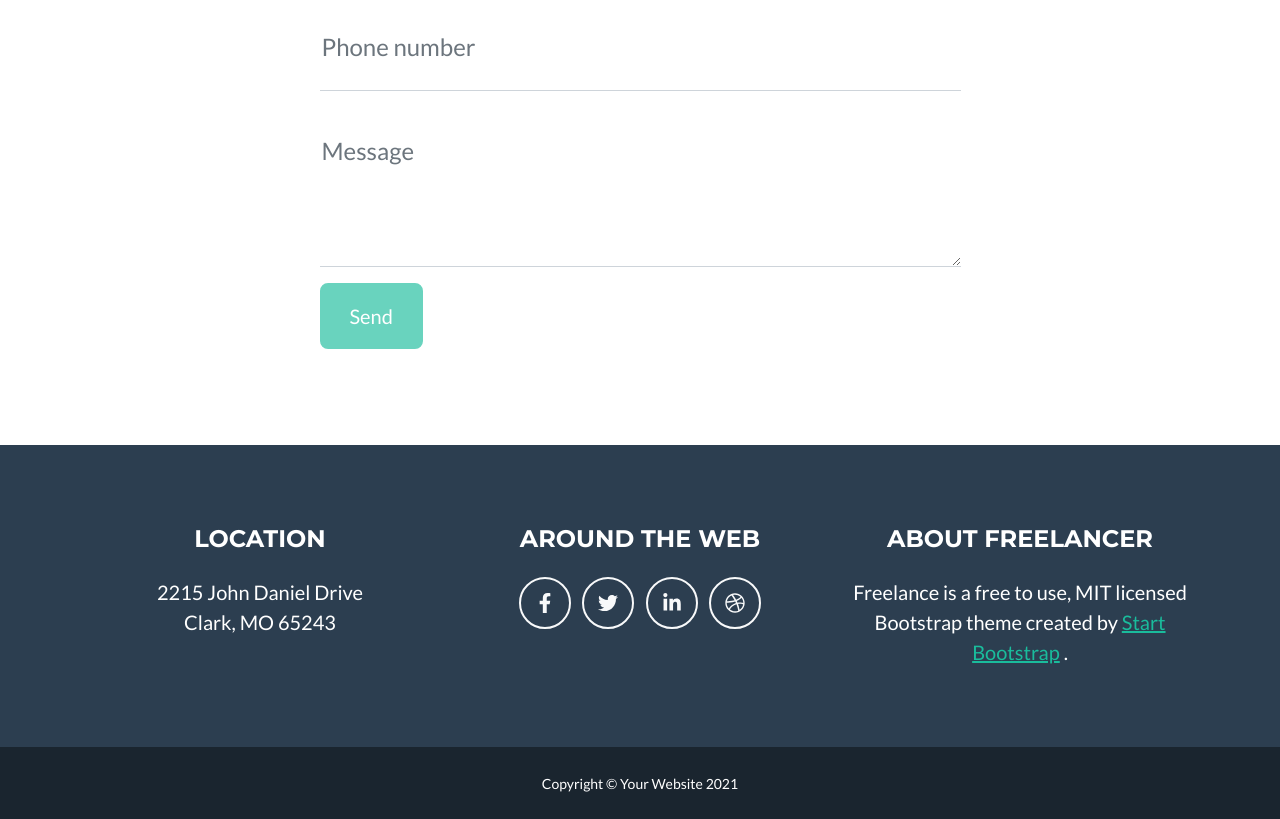
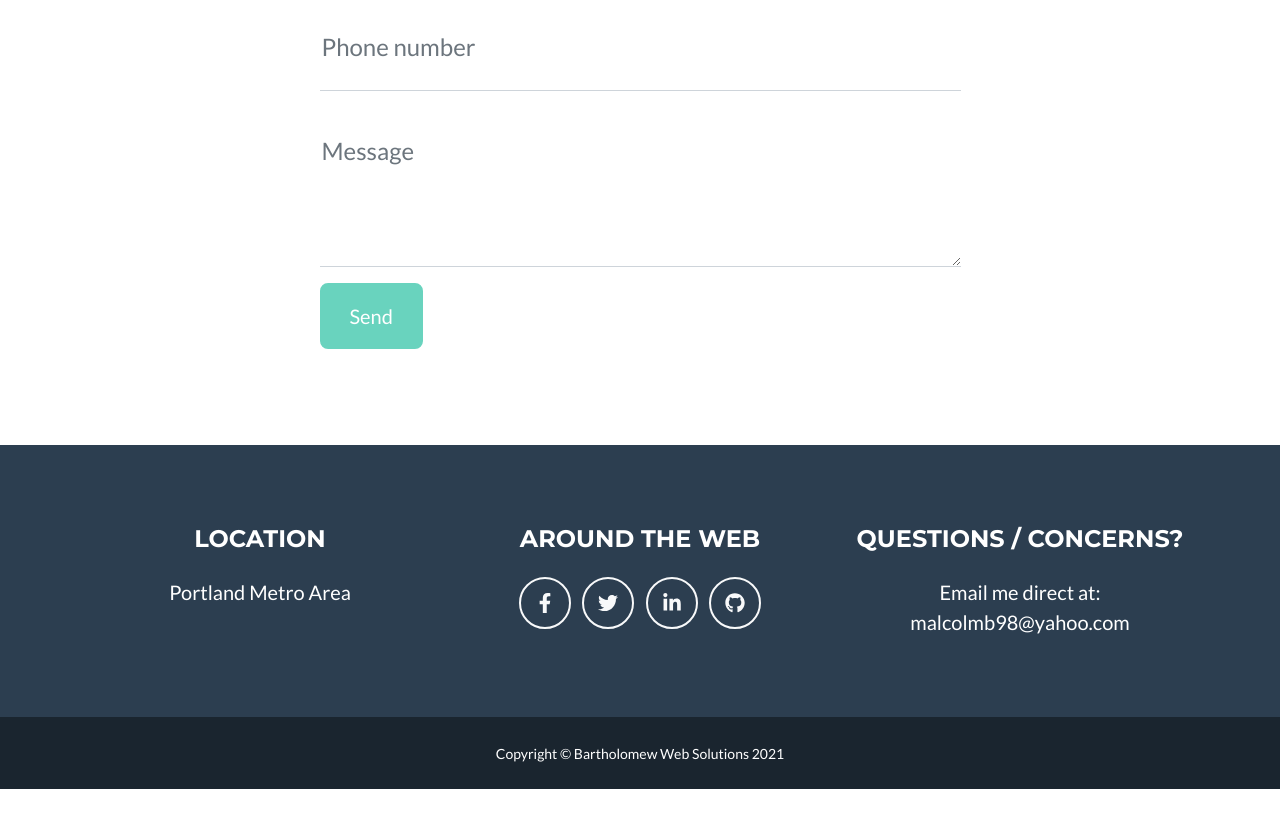
Before and after one commit to qmbartholomew/Portfolio, a plain HTML site: page index.html in a window 1280 px wide. Shown: the part 2512-3331 px from the top of the page. After the commit the page ends 3301 px from the top, so only its background shows below. Drawn offline with nearby package versions, Linux system fonts and the light colour scheme; files whose address does not match are found by name.

Commit message:
Updated footer

```diff
--- a/index.html
+++ b/index.html
@@ -225,26 +225,24 @@
                     <div class="col-lg-4 mb-5 mb-lg-0">
                         <h4 class="text-uppercase mb-4">Location</h4>
                         <p class="lead mb-0">
-                            2215 John Daniel Drive
-                            <br />
-                            Clark, MO 65243
+                            Portland Metro Area
                         </p>
                     </div>
                     <!-- Footer Social Icons-->
                     <div class="col-lg-4 mb-5 mb-lg-0">
                         <h4 class="text-uppercase mb-4">Around the Web</h4>
-                        <a class="btn btn-outline-light btn-social mx-1" href="#!"><i class="fab fa-fw fa-facebook-f"></i></a>
-                        <a class="btn btn-outline-light btn-social mx-1" href="#!"><i class="fab fa-fw fa-twitter"></i></a>
-                        <a class="btn btn-outline-light btn-social mx-1" href="#!"><i class="fab fa-fw fa-linkedin-in"></i></a>
-                        <a class="btn btn-outline-light btn-social mx-1" href="#!"><i class="fab fa-fw fa-dribbble"></i></a>
+                        <a class="btn btn-outline-light btn-social mx-1" href="https://www.facebook.com/profile.php?id=100004956586713" target="_blank"><i class="fab fa-fw fa-facebook-f"></i></a>
+                        <a class="btn btn-outline-light btn-social mx-1" href="https://twitter.com/TazmanCooks" target="_blank"><i class="fab fa-fw fa-twitter"></i></a>
+                        <a class="btn btn-outline-light btn-social mx-1" href="https://www.linkedin.com/in/qmbartholomew/" target="_blank"><i class="fab fa-fw fa-linkedin-in"></i></a>
+                        <a class="btn btn-outline-light btn-social mx-1" href="https://github.com/tazmancooks" target="_blank"><i class="fab fa-github"></i></a>
                     </div>
                     <!-- Footer About Text-->
                     <div class="col-lg-4">
-                        <h4 class="text-uppercase mb-4">About Freelancer</h4>
+                        <h4 class="text-uppercase mb-4">Questions / Concerns?</h4>
                         <p class="lead mb-0">
-                            Freelance is a free to use, MIT licensed Bootstrap theme created by
-                            <a href="http://startbootstrap.com">Start Bootstrap</a>
-                            .
+                            Email me direct at:
+                            <br>
+                            malcolmb98@yahoo.com
                         </p>
                     </div>
                 </div>
@@ -252,7 +250,7 @@
         </footer>
         <!-- Copyright Section-->
         <div class="copyright py-4 text-center text-white">
-            <div class="container"><small>Copyright &copy; Your Website 2021</small></div>
+            <div class="container"><small>Copyright &copy; Bartholomew Web Solutions 2021</small></div>
         </div>
         <!-- Portfolio Modals-->
         <!-- Portfolio Modal 1-->
```
